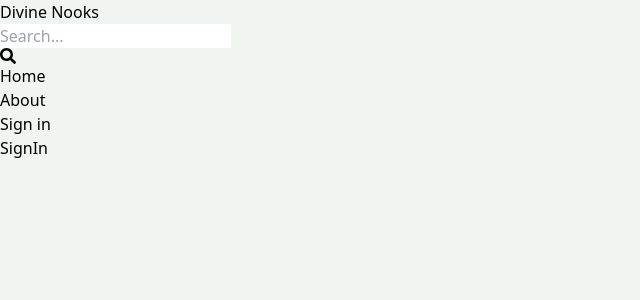
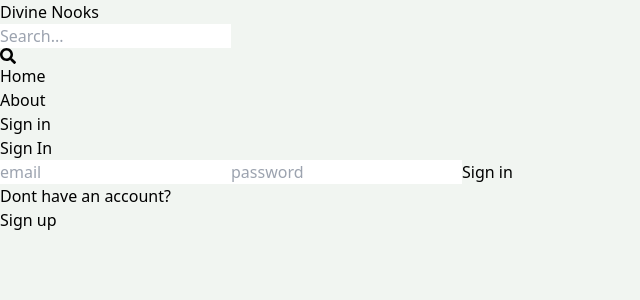
Before and after one commit to srijansam/Divine_Nooks_frontend, a React (Vite) app: page /sign-in in a window 1280 px wide. Shown: the top 300 px of the page, without its empty margins (0-640 px from the left). Built offline with nearby package versions, Linux system fonts and the light colour scheme.

Commit message:
signb in page

```diff
--- a/src/pages/SignIn.jsx
+++ b/src/pages/SignIn.jsx
@@ -1,7 +1,82 @@
-import React from 'react'
+import { Link, useNavigate } from "react-router-dom";
+import { useState } from "react";
 
 export default function SignIn() {
+  const [formData, setFormData] = useState({});
+  const [error, setError] = useState(null);
+  const [loading, setLoading] = useState(false);
+  const navigate = useNavigate();
+  ////////////////////
+  const handleChange = (e) => {
+    setFormData({
+      ...formData,
+      [e.target.id]: e.target.value
+    });
+  };
+  ////////////////// fucntion for submit button
+  const handleSubmit = async (e) => {
+    e.preventDefault();
+    try {
+      setLoading(true);
+      const res = await fetch("/api/auth/signin", {
+        method: "POST",
+        headers: {
+          "Content-Type": "application/json"
+        },
+        body: JSON.stringify(formData)
+      });
+      const data = await res.json();
+      console.log(data);
+      if (data.success === false) {
+        setLoading(false);
+        setError(data.message);
+
+        return;
+      }
+      setLoading(false);
+      setError(null); // if no error then no error will be shown and previous error will be deleted
+      navigate("/"); // if there os no error after signup user will be redirected to the signin page
+    } catch (error) {
+      setLoading(false);
+      setError(error.message);
+    }
+  };
+
+  //console.log(formData);///////////////////////////////////////////////////
   return (
-    <div>SignIn</div>
-  )
+    <div className="p-3 max-w-lg mx-auto">
+      <h1 className="text-3xl text-center font-semibold my-7">Sign In</h1>
+
+      <form onSubmit={handleSubmit} className="flex flex-col gap-4">
+        <input
+          type="email"
+          placeholder="email"
+          className="border p-3 rounded-lg"
+          id="email"
+          onChange={handleChange}
+        />
+        <input
+          type="password"
+          placeholder="password"
+          className="border p-3 rounded-lg"
+          id="password"
+          onChange={handleChange}
+        />
+        <button
+          disabled={loading}
+          className="bg-slate-700 text-white p-3 rounded-lg uppercase hover:opacity-95 disabled:opacity-80"
+        >
+          {loading ? "Loading..." : "Sign in"}
+        </button>
+      </form>
+
+      <div className="flex gap-2 mt-5">
+        <p>Dont have an account?</p>
+        <Link to={"/sign-up"}>
+          <span className="text-blue-700">Sign up</span>
+        </Link>
+      </div>
+      {error && <p className="text-red-500 mt-5">{error}</p>}
+    </div>
+  );
 }
```
